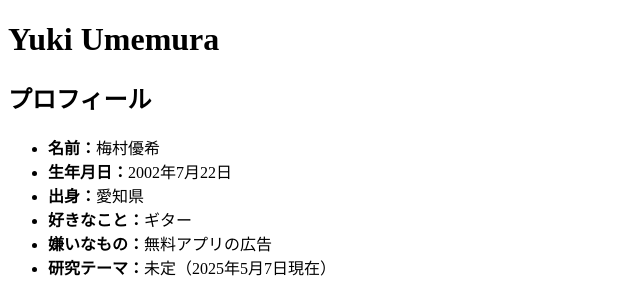
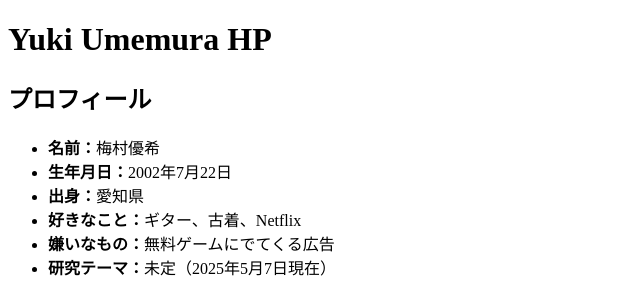
Before and after one commit to YukiUmemura/yukiU.github.io, a plain HTML site: page index.html in a window 1280 px wide. Shown: the top 292 px of the page, without its empty margins (0-640 px from the left). Drawn offline with Linux system fonts and the light colour scheme.

Commit message:
index.html

```diff
--- a/index.html
+++ b/index.html
@@ -4,13 +4,13 @@
   <meta charset="UTF-8" />
   <meta name="viewport" content="width=device-width, initial-scale=1.0" />
   <title>梅村優希の自己紹介</title>
-  <link rel="stylesheet" href="style.css" />
+  <link rel="stylesheet" href="CSS/sample.css" />
   <link href="https://fonts.googleapis.com/css2?family=Noto+Sans+JP:wght@400;700&family=Playfair+Display:wght@600&display=swap" rel="stylesheet">
 </head>
 <body>
   <header>
     <div class="container">
-      <h1 class="title">Yuki Umemura</h1>
+      <h1 class="title">Yuki Umemura HP</h1>
     </div>
   </header>
 
@@ -22,13 +22,13 @@
           <li><strong>名前：</strong>梅村優希</li>
           <li><strong>生年月日：</strong>2002年7月22日</li>
           <li><strong>出身：</strong>愛知県</li>
-          <li><strong>好きなこと：</strong>ギター</li>
-          <li><strong>嫌いなもの：</strong>無料アプリの広告</li>
+          <li><strong>好きなこと：</strong>ギター、古着、Netflix</li>
+          <li><strong>嫌いなもの：</strong>無料ゲームにでてくる広告</li>
           <li><strong>研究テーマ：</strong>未定（2025年5月7日現在）</li>
         </ul>
       </div>
       <div class="profile-images">
-        <img src="images/photo1.heic" alt="サブ画像1" />
+        <img src="images/photo1.jpg" alt="サブ画像1" />
         <img src="images/photo2.jpg" alt="サブ画像2" />
       </div>
     </section>
```
